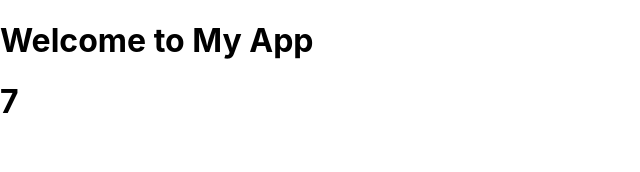
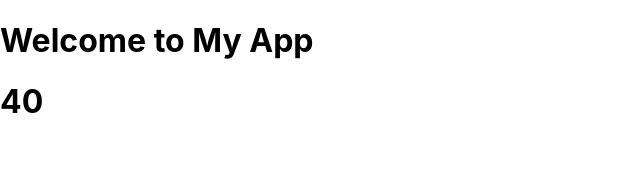
Before and after one commit to NicolaPisani/react, a React (Create React App) app in the folder hello/: page / in a window 1280 px wide. Shown: the top 172 px of the page, without its empty margins (0-640 px from the left). Built offline with nearby package versions, Linux system fonts and the light colour scheme.

Commit message:
state-counter-props

```diff
--- a/hello/src/App.js
+++ b/hello/src/App.js
@@ -6,7 +6,11 @@
     return (
       <div>
         <h1>Welcome to My App</h1>
-        <Counter />
+        <Counter
+          initialValue={10}
+          incrementAmount={2}
+          incrementInterval={500}
+        />
       </div>
     );
   }
--- a/hello/src/Counter.js
+++ b/hello/src/Counter.js
@@ -4,16 +4,16 @@
   constructor(props) {
     super(props);
     this.state = {
-      count: 0,
+      count: props.initialValue || 0,
     };
   }
 
   componentDidMount() {
     this.interval = setInterval(() => {
       this.setState((prevState) => ({
-        count: prevState.count + 1,
+        count: prevState.count + (this.props.incrementAmount || 1),
       }));
-    }, 1000);
+    }, this.props.incrementInterval || 1000);
   }
 
   componentWillUnmount() {
@@ -21,8 +21,7 @@
   }
 
   render() {
-    const { count } = this.state;
-    return <h1>{count}</h1>;
+    return <h1>{this.state.count}</h1>;
   }
 }
 
```
